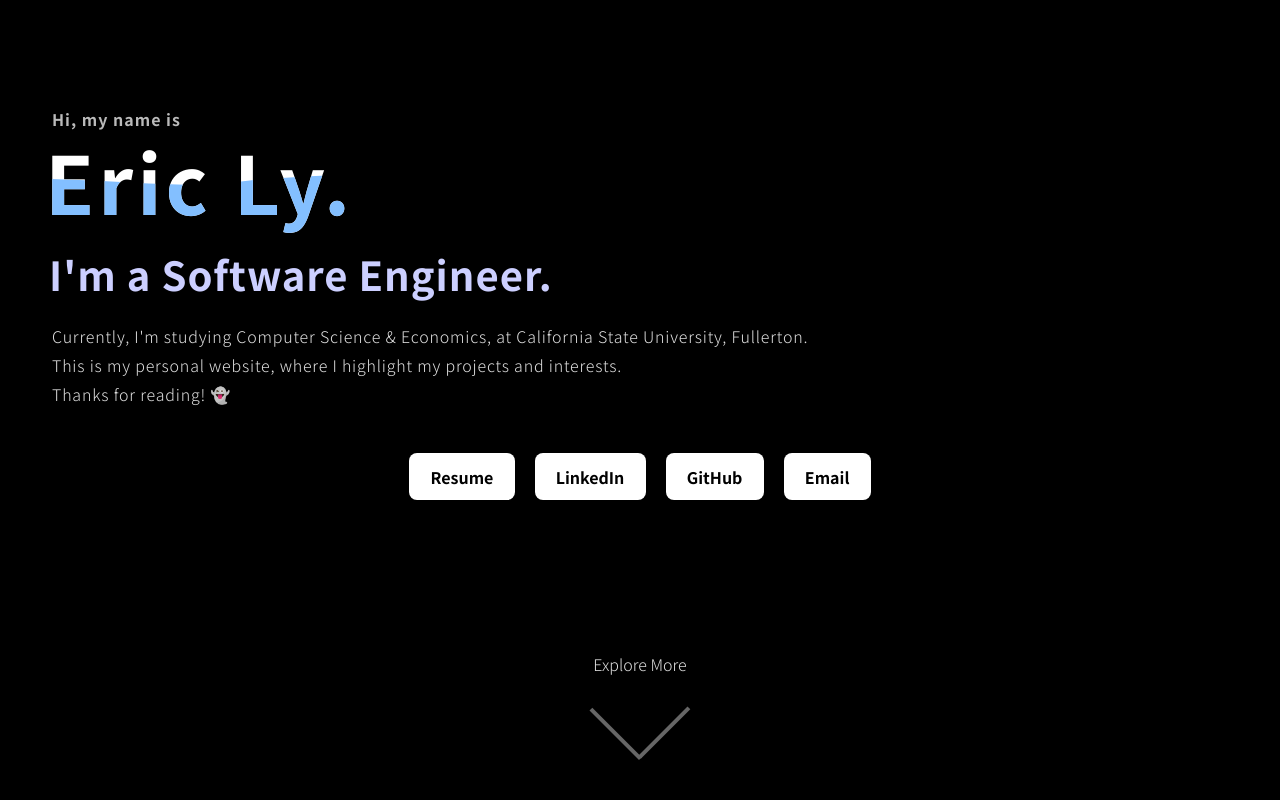
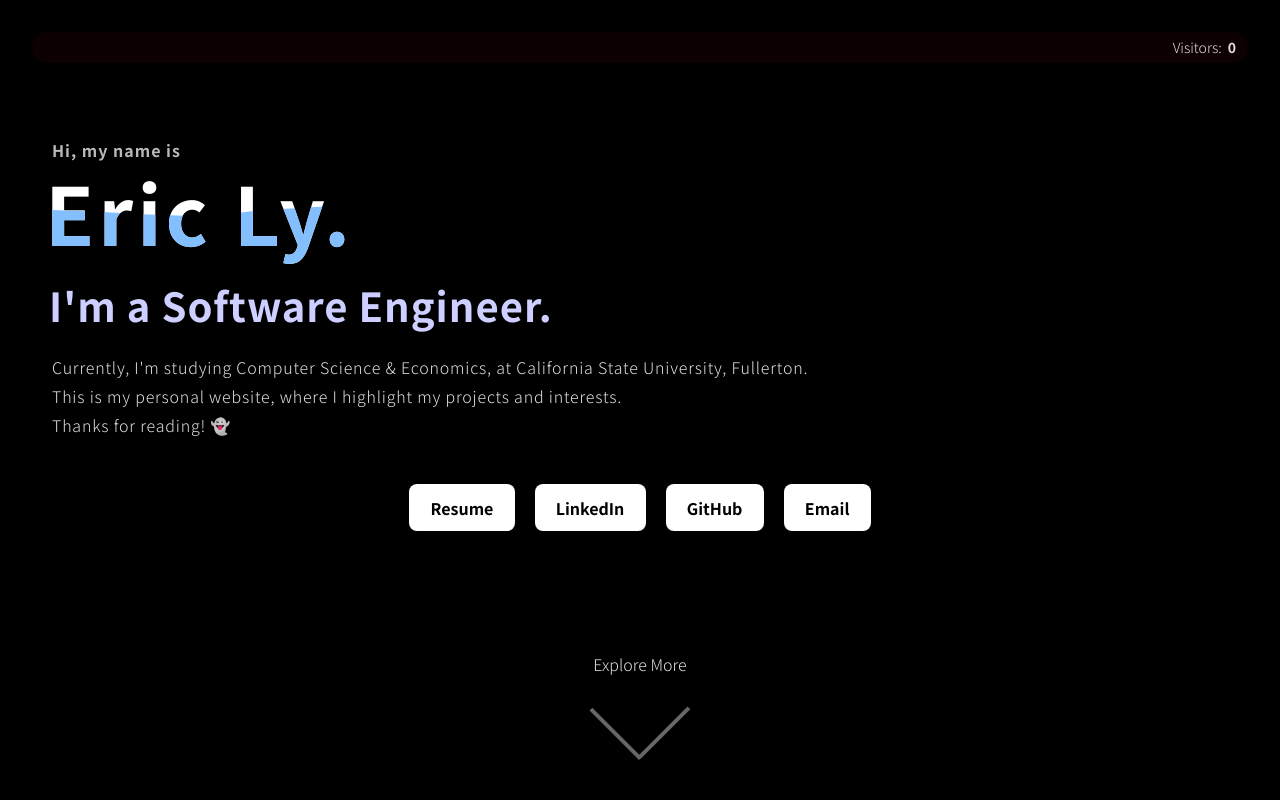
Before and after one commit to lyeric2022/lyyeric.tech, a React (Vite) app: page / in a window 1280 px wide. Shown: the top 800 px of the page. Built offline with nearby package versions, Linux system fonts and the light colour scheme; no server answers; the database is empty.

Commit message:
feat: visitors

```diff
--- a/src/App.jsx
+++ b/src/App.jsx
@@ -6,9 +6,7 @@ import Projects from './Projects';
 import VideoMedia from './VideoMedia';
 import DownArrow from './components/DownArrow';
 import { logAnalyticsEvent } from './firebase'; // Import the analytics helper
-
-// import { UserCounter } from './firebase'; // Import the UserCounter component
-// import UniqueVisitors from './UniqueVisitors';
+import UniqueVisitors from './components/UniqueVisitors';
 
 function App() {
   const [isMobile, setIsMobile] = useState(window.innerWidth < 768);
@@ -66,16 +64,13 @@ function App() {
 
   return (
     <>
-
-      {/* <UniqueVisitors />     */}
       <div className="home-screen">
+        <UniqueVisitors />
         <div className="introduction">
           <h4>Hi, my name is</h4>
           <div className='content'>
             <h1>Eric Ly.</h1>
             <h1>Eric Ly.</h1>
-
-
           </div>
           <h2>I'm a Software Engineer. </h2>
           <div className="introduction-paragraph">
@@ -83,9 +78,7 @@ function App() {
             <p>This is my personal website, where I highlight my projects and interests. </p>
             <p>Thanks for reading!  👻 </p>
           </div>
-
         </div>
-
 
         <div className="card linkers">
           <button onClick={handleOpenFile}>Resume</button>
@@ -94,14 +87,12 @@ function App() {
           <button onClick={handleSendEmail}>Email</button>
         </div>
 
-        {/* <DownArrow /> */}
         {console.log(isMobile)}
         {!isMobile && <DownArrow />}
       </div>
 
       <Projects />
       <VideoMedia />
-
     </>
   );
 }
--- /dev/null
+++ b/src/components/UniqueVisitors.jsx
@@ -0,0 +1,78 @@
+import React, { useState, useEffect } from 'react';
+import { db } from '../firebase';
+import { doc, getDoc, updateDoc, increment } from 'firebase/firestore';
+import './UniqueVisitors.scss';
+
+const UniqueVisitors = () => {
+  const [visitorCount, setVisitorCount] = useState(0);
+  const [status, setStatus] = useState('loading');
+  const [isNewVisit, setIsNewVisit] = useState(false);
+
+  useEffect(() => {
+    const fetchVisitorCount = async () => {
+      try {
+        const visitorRef = doc(db, 'stats', 'visitors');
+
+        // Get the current count
+        const docSnap = await getDoc(visitorRef);
+
+        if (docSnap.exists()) {
+          // Show the initial count
+          setVisitorCount(docSnap.data().count);
+
+          // Check if this is a new session
+          const lastVisit = sessionStorage.getItem('lastVisitDate');
+          const now = new Date().toDateString();
+
+          if (!lastVisit || lastVisit !== now) {
+            // New visitor! Increment count
+            try {
+              await updateDoc(visitorRef, {
+                count: increment(1)
+              });
+
+              // Store the visit date
+              sessionStorage.setItem('lastVisitDate', now);
+
+              // Get the updated count and trigger animation
+              const updatedDoc = await getDoc(visitorRef);
+              setVisitorCount(updatedDoc.data().count);
+              setIsNewVisit(true);
+
+              // Reset special animation after it plays
+              setTimeout(() => {
+                setIsNewVisit(false);
+              }, 3000);
+            } catch (updateError) {
+              console.error("Error updating count:", updateError);
+            }
+          }
+
+          setStatus('success');
+        } else {
+          console.error("No visitor document found!");
+          setStatus('error');
+        }
+      } catch (err) {
+        console.error("Firestore error:", err);
+        setStatus('error');
+      }
+    };
+
+    fetchVisitorCount();
+  }, []);
+
+  return (
+    <div className={`visitor-counter ${status}`}>
+      <div className="counter-content">
+        <div className={`fire-emoji ${isNewVisit ? 'new-visit' : ''}`}>🔥</div>
+        <div className="visitor-count-container">
+          <span className="visitor-label">Visitors:</span>
+          <span className={`visitor-count ${isNewVisit ? 'new-visit' : ''}`}>{visitorCount}</span>
+        </div>
+      </div>
+    </div>
+  );
+};
+
+export default UniqueVisitors;
--- /dev/null
+++ b/src/components/UniqueVisitors.scss
@@ -0,0 +1,74 @@
+.visitor-counter {
+
+    text-align: right;
+    background-color: rgba(0, 0, 0, 0.1);
+    border-radius: 20px;
+    padding: 5px 12px;
+    font-size: 14px;
+    font-weight: 500;
+    position: relative;
+    overflow: visible;
+
+    &.loading {
+        opacity: 0.7;
+    }
+
+    &.error {
+        background-color: rgba(255, 0, 0, 0.05);
+    }
+
+    .visitor-label {
+        margin-right: 6px;
+    }
+
+    .visitor-count {
+        font-weight: 600;
+        transition: all 0.3s ease;
+    }
+
+    .fire-emoji {
+        position: absolute;
+        right: -15px;
+        top: -10px;
+        font-size: 22px;
+        animation: fireAnimation 3s ease-out forwards;
+    }
+
+    @keyframes fireAnimation {
+        0% {
+            opacity: 0;
+            transform: scale(0.5) rotate(-20deg);
+        }
+
+        10% {
+            opacity: 1;
+            transform: scale(1.2) rotate(15deg);
+        }
+
+        20% {
+            transform: scale(1) rotate(-10deg);
+        }
+
+        30% {
+            transform: scale(1.1) rotate(5deg);
+        }
+
+        40% {
+            transform: scale(1) rotate(0);
+        }
+
+        50% {
+            transform: translateY(0);
+        }
+
+        70% {
+            opacity: 1;
+            transform: translateY(-5px);
+        }
+
+        100% {
+            opacity: 0;
+            transform: translateY(-20px) scale(0.7);
+        }
+    }
+}
--- a/src/firebase.js
+++ b/src/firebase.js
@@ -1,6 +1,8 @@
 import { initializeApp } from "firebase/app";
 import { getAnalytics, logEvent } from "firebase/analytics";
+import { getFirestore } from "firebase/firestore";
 
+// Make sure these match EXACTLY with your Firebase project settings
 const firebaseConfig = {
   apiKey: import.meta.env.VITE_FIREBASE_API_KEY,
   authDomain: import.meta.env.VITE_FIREBASE_AUTH_DOMAIN,
@@ -14,11 +16,12 @@ const firebaseConfig = {
 // Initialize Firebase
 const app = initializeApp(firebaseConfig);
 const analytics = getAnalytics(app);
+const db = getFirestore(app);
 
 // Helper function to log events
 export const logAnalyticsEvent = (eventName, eventParams = {}) => {
   logEvent(analytics, eventName, eventParams);
 };
 
-export { analytics };
+export { analytics, db };
 export default app;
```
